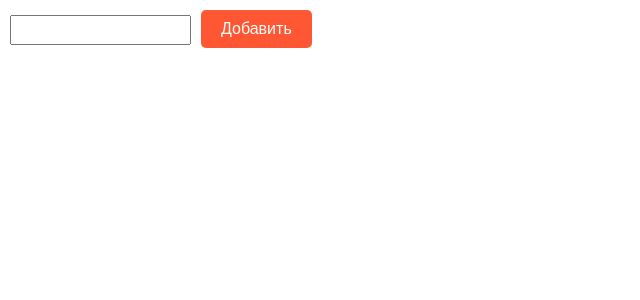
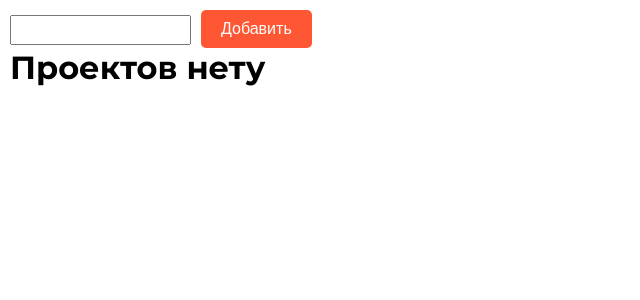
Before and after one commit to progerprogerovich/todo-react-redux, a React (Create React App) app: page /#/ in a window 1280 px wide. Shown: the top 300 px of the page, without its empty margins (0-640 px from the left). Built offline with nearby package versions, Linux system fonts and the light colour scheme.

Commit message:
todo-react-redux

```diff
--- a/src/App.js
+++ b/src/App.js
@@ -3,7 +3,7 @@ import NotFound from "./components/NotFound";
 import { PersistGate } from "redux-persist/integration/react";
 import { persistor } from "./store/store";
 import Task from "./components/Task/Task";
-import ProjectSelectionPage from "./components/Project/ProjectSelectionPage";
+import Project from "./components/Project/Project";
 
 function App() {
   return (
@@ -11,7 +11,7 @@ function App() {
       <header className="App-header">
         <PersistGate loading={null} persistor={persistor}>
           <Routes>
-            <Route exact path="/" element={<ProjectSelectionPage />} />
+            <Route exact path="/" element={<Project />} />
             <Route exact path="/project/:id" element={<Task />} />
             <Route path="/*" element={<NotFound />} />
           </Routes>
--- a/src/components/Project/ProjectSelectionPage.jsx
+++ b/src/components/Project/Project.jsx
@@ -3,7 +3,7 @@ import { useDispatch, useSelector } from "react-redux";
 import { Link } from "react-router-dom";
 import "./project.css";
 
-const ProjectSelectionPage = () => {
+const Project = () => {
   const [inputValue, setInputValue] = useState("");
   const [editingProjectId, setEditingProjectId] = useState(null);
   const [editInputValue, setEditInputValue] = useState("");
@@ -82,8 +82,13 @@ const ProjectSelectionPage = () => {
       >
         {editingProjectId ? "Сохранить" : "Добавить"}
       </button>
-      <ul>
-        {projects.map((project) => (
+      <ul className="projects">
+        {projects.length === 0 ? (
+          <>
+            <h1 className="no_projects">Проектов нету</h1>
+          </>
+        ) : (
+          projects.map((project) => (
             <li className="project__wrap" key={project.id}>
               <Link
                 to={`/project/${project.id}`}
@@ -131,10 +136,11 @@ const ProjectSelectionPage = () => {
                 </div>
               )}
             </li>
-        ))}
+          ))
+        )}
       </ul>
     </div>
   );
 };
 
-export default ProjectSelectionPage;
+export default Project;
--- a/src/components/Project/project.css
+++ b/src/components/Project/project.css
@@ -15,6 +15,10 @@ button:hover {
   background-color: #ff4500;
 }
 
+.no_projects {
+  margin-left: 10px;
+}
+
 li,
 .input__addProject {
   margin-left: 10px;
@@ -30,6 +34,7 @@ input {
   display: flex;
   gap: 10px;
   align-items: center;
+  text-align: center;
 }
 
 .project__number {
@@ -39,5 +44,5 @@ input {
 .project__title {
   font-size: 18px;
   position: relative;
-  top: 10px;
+  top: 12px;
 }
```
Lines whose indentation alone changed are shown as unchanged.
